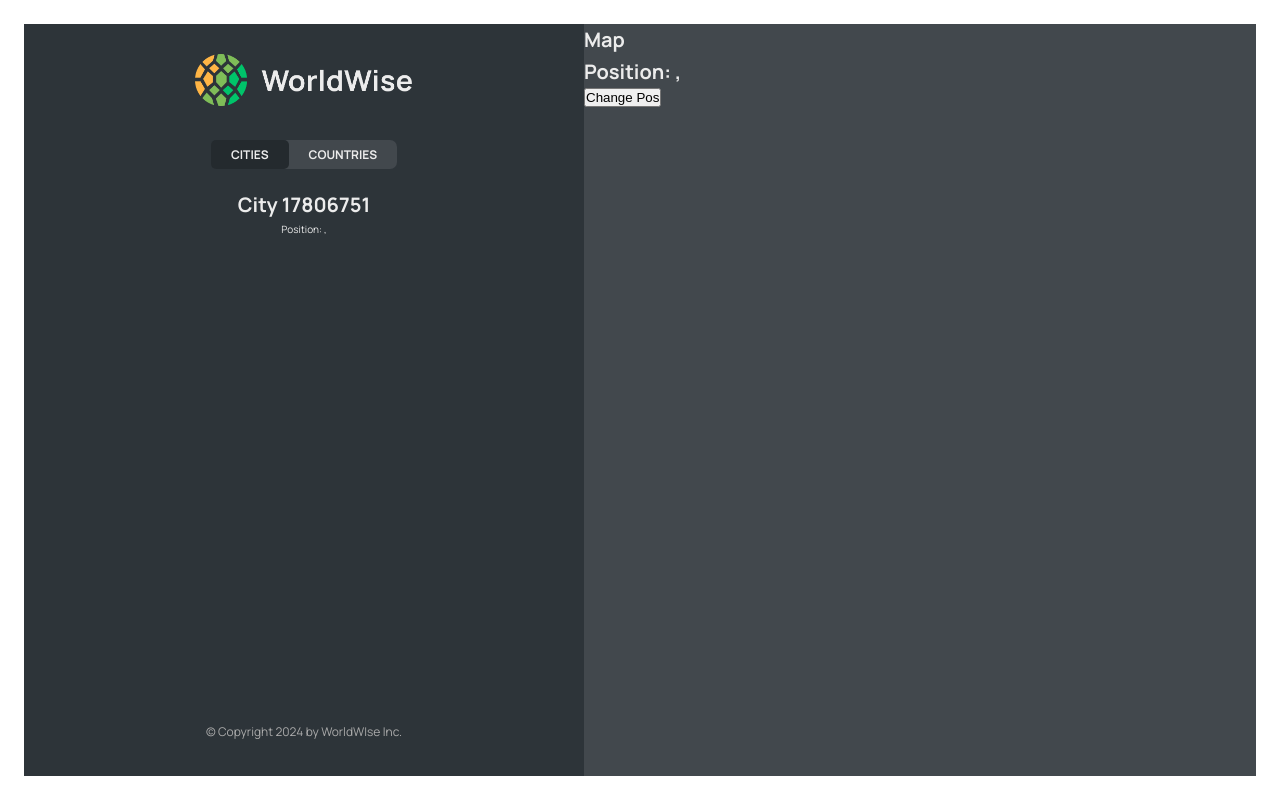
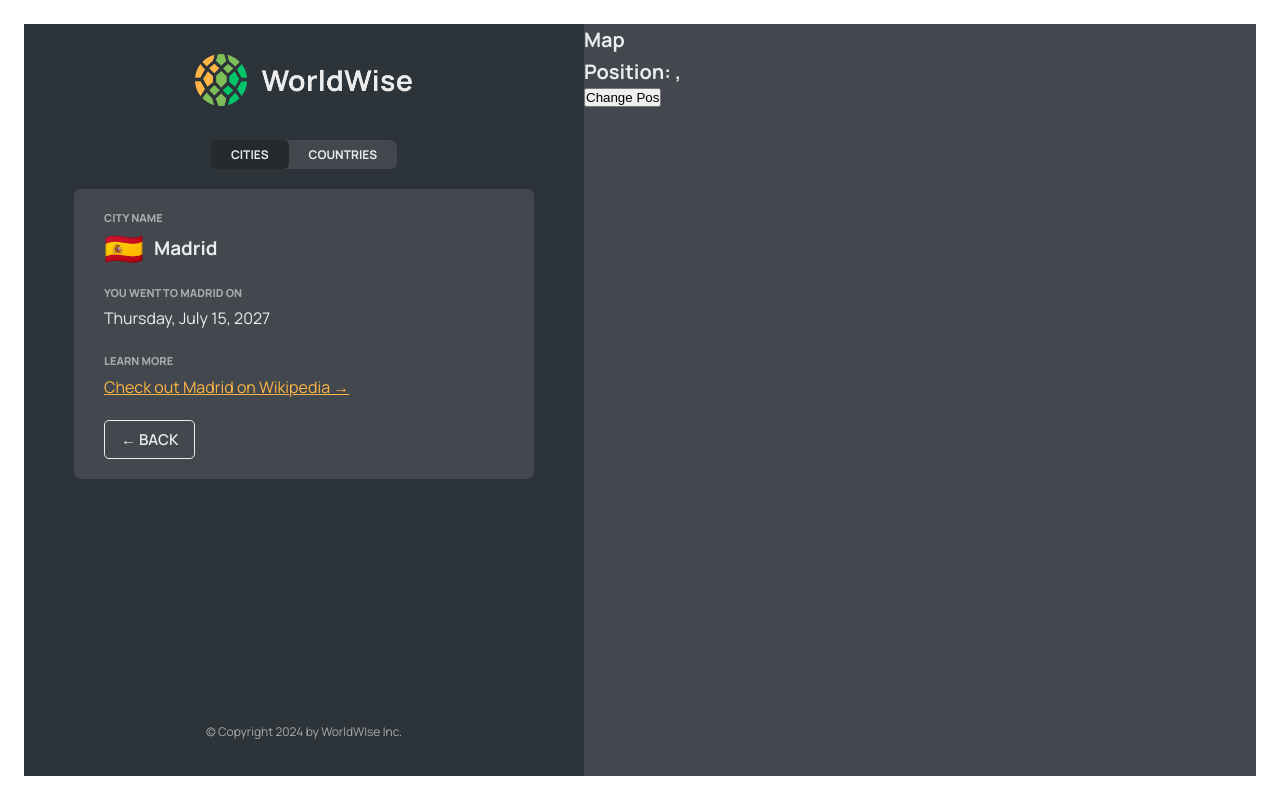
Before and after one commit to Martin-Andreev-288/J_Sch_ReactProjects, a React (Vite) app in the folder 11-worldwise/: page /app/cities/17806751 in a window 1280 px wide. Built offline with nearby package versions, Linux system fonts and the light colour scheme; data requests are answered from the project's data file.

Commit message:
229 finishing the city review
pravim taka, che grada da se pokazva.

Pravim taka i che izbraniq grad (gradyt, vyrhu koyto sme cyknali) da e s razlichen CSS.

Izvazhdame butona v otdelen komponent i slagame back buton i za grada.

```diff
--- /dev/null
+++ b/11-worldwise/src/components/BackButton.jsx
@@ -0,0 +1,20 @@
+import { useNavigate } from "react-router-dom";
+import Button from "./Button";
+
+function BackButton() {
+  const navigate = useNavigate();
+
+  return (
+    <Button
+      type="back"
+      onClick={(e) => {
+        e.preventDefault();
+        navigate(-1);
+      }}
+    >
+      &larr; Back
+    </Button>
+  );
+}
+
+export default BackButton;
--- a/11-worldwise/src/components/City.jsx
+++ b/11-worldwise/src/components/City.jsx
@@ -1,5 +1,9 @@
-import { useParams, useSearchParams } from "react-router-dom";
+import { useEffect } from "react";
+import { useParams } from "react-router-dom";
+import { useCities } from "../contexts/CitiesContext";
+import BackButton from "./BackButton";
 import styles from "./City.module.css";
+import Spinner from "./Spinner";
 
 const formatDate = (date) =>
   new Intl.DateTimeFormat("en", {
@@ -16,65 +20,57 @@ function City() {
   // izliza kato {city: '73930385'}. I ponezhe e obekt - go destrukturirame. t.e. const {id}, a en const id.
   // i tova id e id-to na syotvetniq grad ot fayla s gradovete, s koyto syzdavame fake fetch.
 
-  const [searchParams, setSearchParams] = useSearchParams();
-  const lat = searchParams.get("lat");
-  const lng = searchParams.get("lng");
-
-  // TEMP DATA
-  const currentCity = {
-    cityName: "Lisbon",
-    emoji: "🇵🇹",
-    date: "2027-10-31T15:59:59.138Z",
-    notes: "My favorite city so far!",
-  };
+  const { getCity, currentCity, isLoading } = useCities();
+  // taka ako se promeni id-to, syotvetniq grad sys syotvetnoto id shte se zaredi:
+  useEffect(
+    function () {
+      getCity(id);
+    },
+    [id]
+  );
 
   const { cityName, emoji, date, notes } = currentCity;
+  // dobavqme spinner-a, zashtoto predi za moment se pokazvashe PREDISHNIQ grad. Samo che pri men spinner-a ne
+  // raboti zasega zaradi onzi problem v package-json-a.
+  if (isLoading) return <Spinner />;
 
   return (
-    <>
-      <h1>City {id}</h1>
-      <p>Position: {lat}, {lng}</p>
-    </>
-    /* i taka izpisva City 252525
-Position: 50.53586782505711, 14.376933665713324 */
-  )
-  // return (
-  //   <div className={styles.city}>
-  //     <div className={styles.row}>
-  //       <h6>City name</h6>
-  //       <h3>
-  //         <span>{emoji}</span> {cityName}
-  //       </h3>
-  //     </div>
+    <div className={styles.city}>
+      <div className={styles.row}>
+        <h6>City name</h6>
+        <h3>
+          <span>{emoji}</span> {cityName}
+        </h3>
+      </div>
 
-  //     <div className={styles.row}>
-  //       <h6>You went to {cityName} on</h6>
-  //       <p>{formatDate(date || null)}</p>
-  //     </div>
+      <div className={styles.row}>
+        <h6>You went to {cityName} on</h6>
+        <p>{formatDate(date || null)}</p>
+      </div>
 
-  //     {notes && (
-  //       <div className={styles.row}>
-  //         <h6>Your notes</h6>
-  //         <p>{notes}</p>
-  //       </div>
-  //     )}
+      {notes && (
+        <div className={styles.row}>
+          <h6>Your notes</h6>
+          <p>{notes}</p>
+        </div>
+      )}
 
-  //     <div className={styles.row}>
-  //       <h6>Learn more</h6>
-  //       <a
-  //         href={`https://en.wikipedia.org/wiki/${cityName}`}
-  //         target="_blank"
-  //         rel="noreferrer"
-  //       >
-  //         Check out {cityName} on Wikipedia &rarr;
-  //       </a>
-  //     </div>
+      <div className={styles.row}>
+        <h6>Learn more</h6>
+        <a
+          href={`https://en.wikipedia.org/wiki/${cityName}`}
+          target="_blank"
+          rel="noreferrer"
+        >
+          Check out {cityName} on Wikipedia &rarr;
+        </a>
+      </div>
 
-  //     <div>
-
-  //     </div>
-  //   </div>
-  // );
+      <div>
+        <BackButton />
+      </div>
+    </div>
+  );
 }
 
 export default City;
--- a/11-worldwise/src/components/CityItem.jsx
+++ b/11-worldwise/src/components/CityItem.jsx
@@ -1,5 +1,6 @@
-import { Link } from 'react-router-dom';
-import styles from './CityItem.module.css';
+import { Link } from "react-router-dom";
+import styles from "./CityItem.module.css";
+import { useCities } from "../contexts/CitiesContext";
 
 const formatDate = (date) =>
   new Intl.DateTimeFormat("en", {
@@ -9,11 +10,18 @@ const formatDate = (date) =>
   }).format(new Date(date));
 
 function CityItem({ city }) {
+  const { currentCity } = useCities();
   const { cityName, emoji, date, id, position } = city;
-
+  // zaradi tiretata v klasa tr da izpolzvame [] za stila. Inache tova e za izbraniq grad (tozi, vyrhu koyto sme
+  // kliknali)
   return (
     <li>
-            <Link className={styles.cityItem} to={`${id}?lat=${position.lat}&lng=${position.lng}`}>
+      <Link
+        className={`${styles.cityItem} ${
+          id === currentCity.id ? styles["cityItem--active"] : ""
+        }`}
+        to={`${id}?lat=${position.lat}&lng=${position.lng}`}
+      >
         <span className={styles.emoji}>{emoji}</span>
         <h3 className={styles.name}>{cityName}</h3>
         <time className={styles.date}>({formatDate(date)})</time>
--- a/11-worldwise/src/components/Form.jsx
+++ b/11-worldwise/src/components/Form.jsx
@@ -5,6 +5,7 @@ import { useState } from "react";
 import styles from "./Form.module.css";
 import Button from "./Button";
 import { useNavigate } from "react-router-dom";
+import BackButton from "./BackButton";
 
 export function convertToEmoji(countryCode) {
   const codePoints = countryCode
@@ -62,15 +63,7 @@ function Form() {
          to be submitted. And so that will then cause the page to reload. I ZA TOVA tr da dobavim prevent
          default. */}
         <Button type="primary">Add</Button>
-        <Button
-          type="back"
-          onClick={(e) => {
-            e.preventDefault();
-            navigate(-1);
-          }}
-        >
-          &larr; Back
-        </Button>
+        <BackButton />
       </div>
     </form>
   );
--- a/11-worldwise/src/contexts/CitiesContext.jsx
+++ b/11-worldwise/src/contexts/CitiesContext.jsx
@@ -8,6 +8,9 @@ const CitiesContext = createContext();
 function CitiesProvider({ children }) {
     const [cities, setCities] = useState([]);
     const [isLoading, setIsloading] = useState(false);
+    const [currentCity, setCurrentCity] = useState({});
+    /* tova 3-toto po-dobre da e tuk, a ne v City.jsx, zashtoto e globalel state (shte se polzva ot cities i
+    countries) */
 
     useEffect(function () {
         async function fetchCities() {
@@ -25,11 +28,26 @@ function CitiesProvider({ children }) {
         fetchCities();
     }, []);
 
+    async function getCity(id) {
+        try {
+            setIsloading(true);
+            const res = await fetch(`${BASE_URL}/cities/${id}`);
+            const data = await res.json();
+            setCurrentCity(data);
+        } catch {
+            alert("There was an error loading data...");
+        } finally {
+            setIsloading(false);
+        }
+    }
+
     return (
         <CitiesContext.Provider
             value={{
                 cities,
                 isLoading,
+                currentCity,
+                getCity,
             }}
         >
             {children}
```
Lines whose indentation alone changed are shown as unchanged.
